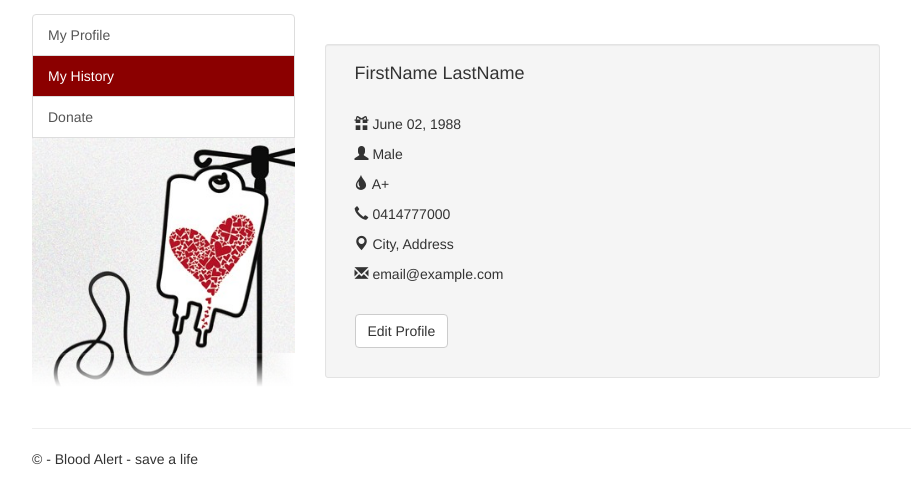
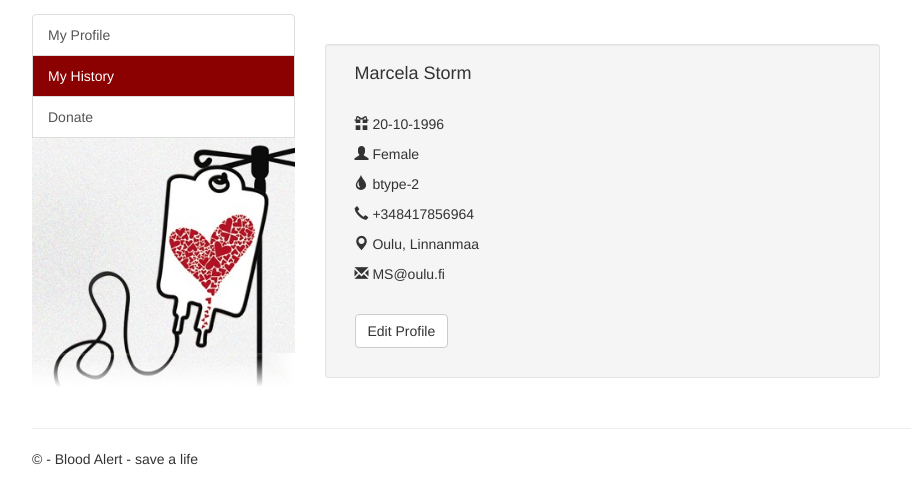
Before and after one commit to kennedyopokuasare/BloodAlert, a Flask app: template src/webClient/templates/profile.html in a window 1280 px wide. Shown: the part 51-555 px from the top of the page, without its empty margins (38-949 px from the left). Run offline with Flask 2, Linux system fonts and the light colour scheme; the template is opened without the code that fills it, so the values that code supplies are empty; data comes from the database, SQL or seed files in the repository.

Commit message:
profile page javascript added

```diff
--- /dev/null
+++ b/src/webClient/static/scripts/profile.js
@@ -0,0 +1,19 @@
+
+$(function () {
+    $.ajax({
+        url: "/bloodalert/donors/bdonor-2",
+        dataType: "json"
+    }).done(function (data, textStatus, jqXHR) {
+
+        //console.log(data)
+        $("#fullNanme").text(data.firstname + " " + data.familyName)
+        $("#birthday").text(" " + data.birthDate)
+        $("#gender").text(" " + data.gender)
+        $("#bloodTypeID").text(" " + data.bloodTypeId)
+        $("#phone").text(" " + data.telephone)
+        $("#cityAddress").text(" " + data.city + ", " + data.address)
+        $("#email").text(" " + data.email)
+
+
+    });
+});
--- a/src/webClient/templates/layout.html
+++ b/src/webClient/templates/layout.html
@@ -46,6 +46,7 @@
     <script src="{{url_for('static',filename='scripts/respond.js')}}"></script>
     <script src="{{url_for('static',filename='scripts/bloodalert.js')}}"></script>
     <script src="{{url_for('static',filename='scripts/donate.js')}}"></script>
+    <script src="{{url_for('static',filename='scripts/profile.js')}}"></script>
     {% block scripts %}{% endblock %}
 
 </body>
--- a/src/webClient/templates/profile.html
+++ b/src/webClient/templates/profile.html
@@ -5,13 +5,13 @@
     <div class="well well-sm">
         <div class="row">
             <div class="col-sm-6 col-md-8" style="margin-left: 20px; margin-bottom: 20px;">
-                <h4 id="fullNanme">FirstName LastName</h4><br />
-                <p><i id="birthday" class="glyphicon glyphicon-gift"></i> June 02, 1988</p>
-                <p><i id="gender" class="glyphicon glyphicon-user"></i> Male<p/>
-                <p><i id="bloodTypeID" class="glyphicon glyphicon-tint"></i> A+<p/>
-                <p><i id="phone" class="glyphicon glyphicon-earphone"></i> 0414777000</p>
-                <p><i id="cityAddress" class="glyphicon glyphicon-map-marker"></i> City, Address</p>
-                <p><i id="email" class="glyphicon glyphicon-envelope"></i> email@example.com</p><br />
+                <h4 id="fullNanme"></h4><br />
+                <p><i class="glyphicon glyphicon-gift"></i><span id="birthday"></span></p>
+                <p><i class="glyphicon glyphicon-user"></i><span id="gender"></span></p>
+                <p><i class="glyphicon glyphicon-tint"></i><span id="bloodTypeID"></span></p>
+                <p><i class="glyphicon glyphicon-earphone"></i><span id="phone"></span></p>
+                <p><i class="glyphicon glyphicon-map-marker"></i><span id="cityAddress"></span></p>
+                <p><i class="glyphicon glyphicon-envelope"></i><span id="email"></span></p><br />
 
                 <a type="button" class="btn btn-default" href="{{url_for('profileEdit')}}">Edit Profile</a>
             </div>
```
